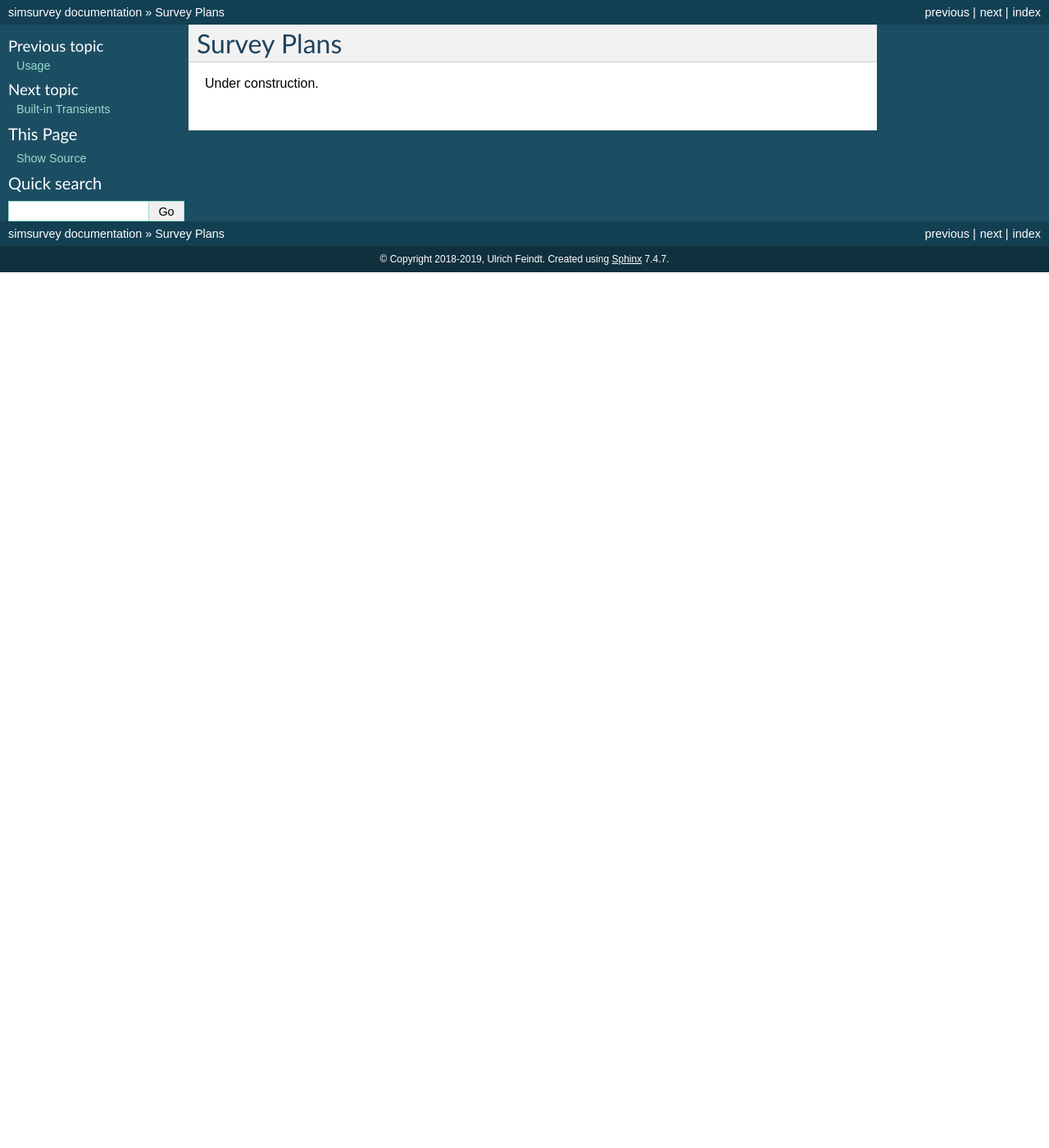
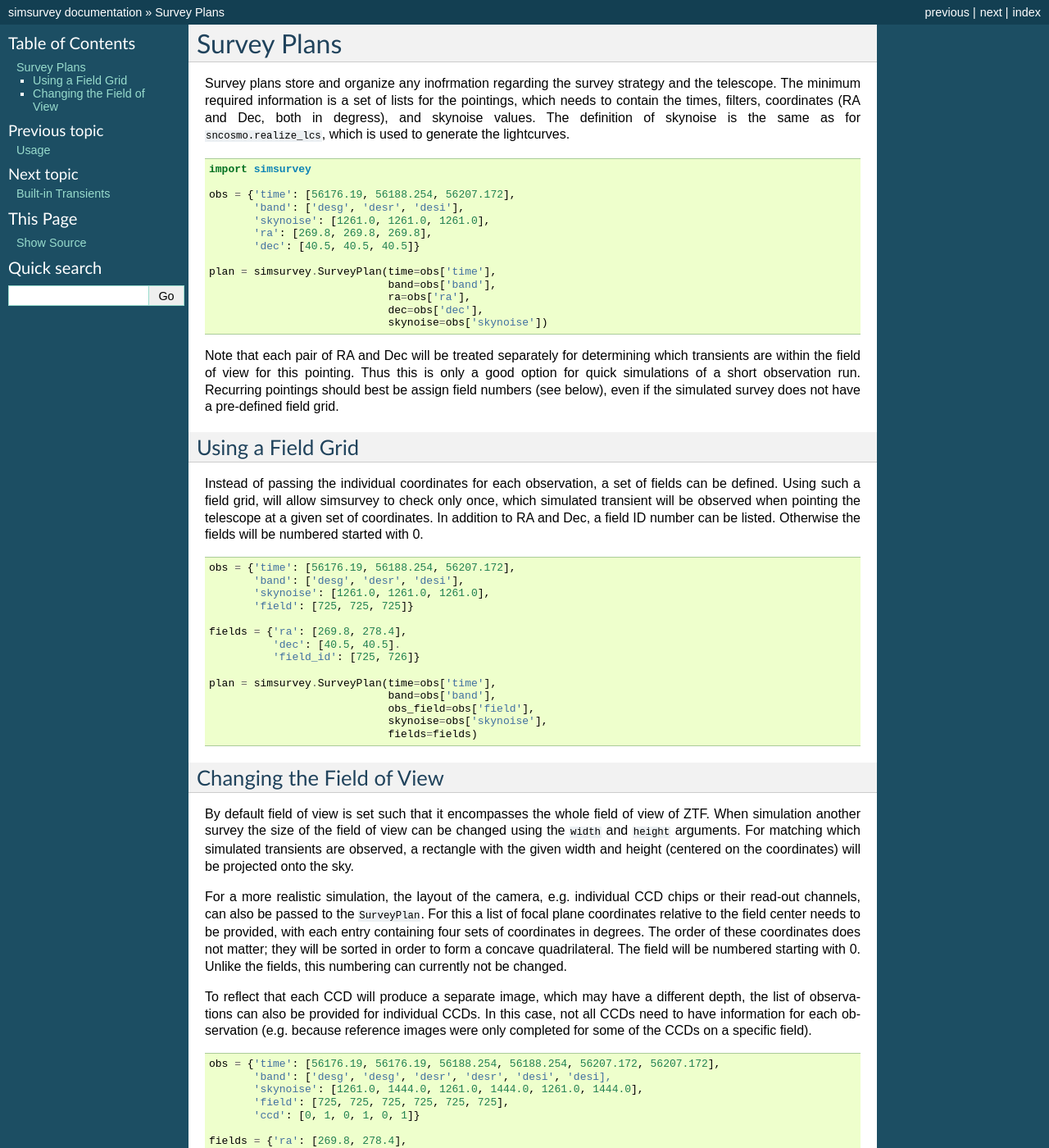
Before and after one commit to ZwickyTransientFacility/simsurvey, a Sphinx documentation site: the page built from docs/surveyplan.rst, in a window 1280 px wide and 1400 px high. Shown: the whole window at 82% size. Built offline with Sphinx 7.4.7, drawn with Linux system fonts in a browser that asks for light colours; some of the changed text lies outside the part shown.

Commit message:
survey plan documentation

```diff
--- a/docs/surveyplan.rst
+++ b/docs/surveyplan.rst
@@ -2,4 +2,112 @@
 Survey Plans
 ************
 
-Under construction.
+Survey plans store and organize any inofrmation regarding the survey
+strategy and the telescope.  The minimum required information is a set
+of lists for the pointings, which needs to contain the times, filters,
+coordinates (RA and Dec, both in degress), and skynoise values. The
+definition of skynoise is the same as for ``sncosmo.realize_lcs``,
+which is used to generate the lightcurves.
+
+::
+
+   import simsurvey
+
+   obs = {'time': [56176.19, 56188.254, 56207.172],
+          'band': ['desg', 'desr', 'desi'],
+          'skynoise': [1261.0, 1261.0, 1261.0],
+	  'ra': [269.8, 269.8, 269.8],
+	  'dec': [40.5, 40.5, 40.5]}
+
+   plan = simsurvey.SurveyPlan(time=obs['time'],
+                               band=obs['band'],
+			       ra=obs['ra'],
+			       dec=obs['dec'],
+                               skynoise=obs['skynoise'])
+
+Note that each pair of RA and Dec will be treated separately for
+determining which transients are within the field of view for this
+pointing. Thus this is only a good option for quick simulations of a
+short observation run. Recurring pointings should best be assign field
+numbers (see below), even if the simulated survey does not have a
+pre-defined field grid.
+
+Using a Field Grid
+==================
+
+Instead of passing the individual coordinates for each observation, a
+set of fields can be defined. Using such a field grid, will allow
+simsurvey to check only once, which simulated transient will be
+observed when pointing the telescope at a given set of coordinates. In
+addition to RA and Dec, a field ID number can be listed. Otherwise the
+fields will be numbered started with 0.
+
+::
+
+   obs = {'time': [56176.19, 56188.254, 56207.172],
+          'band': ['desg', 'desr', 'desi'],
+          'skynoise': [1261.0, 1261.0, 1261.0],
+	  'field': [725, 725, 725]}
+
+   fields = {'ra': [269.8, 278.4],
+             'dec': [40.5, 40.5].
+	     'field_id': [725, 726]}
+
+   plan = simsurvey.SurveyPlan(time=obs['time'],
+                               band=obs['band'],
+			       obs_field=obs['field'],
+                               skynoise=obs['skynoise'],
+                               fields=fields)
+
+
+Changing the Field of View
+==========================
+
+By default field of view is set such that it encompasses the whole
+field of view of ZTF. When simulation another survey the size of the
+field of view can be changed using the ``width`` and ``height``
+arguments. For matching which simulated transients are observed, a
+rectangle with the given width and height (centered on the
+coordinates) will be projected onto the sky.
+
+For a more realistic simulation, the layout of the camera,
+e.g. individual CCD chips or their read-out channels, can also be
+passed to the ``SurveyPlan``. For this a list of focal plane
+coordinates relative to the field center needs to be provided, with
+each entry containing four sets of coordinates in degrees. The order
+of these coordinates does not matter; they will be sorted in order to
+form a concave quadrilateral. The field will be numbered starting
+with 0. Unlike the fields, this numbering can currently not be
+changed.
+
+To reflect that each CCD will produce a separate image, which may have
+a different depth, the list of observations can also be provided for
+individual CCDs. In this case, not all CCDs need to have information
+for each observation (e.g. because reference images were only
+completed for some of the CCDs on a specific field).
+
+::
+
+   obs = {'time': [56176.19, 56176.19, 56188.254, 56188.254, 56207.172, 56207.172],
+          'band': ['desg', 'desg', 'desr', 'desr', 'desi', 'desi],
+          'skynoise': [1261.0, 1444.0, 1261.0, 1444.0, 1261.0, 1444.0],
+	  'field': [725, 725, 725, 725, 725, 725],
+	  'ccd': [0, 1, 0, 1, 0, 1]}
+
+   fields = {'ra': [269.8, 278.4],
+             'dec': [40.5, 40.5].
+	     'field_id': [725, 726]}
+
+   ccds = [[[-1., -1.],   [-0.1, -1.], [-0.1, -0.1], [-1, -0.1]],
+           [[0.1, -1.],   [1., -1.],   [1., -0.1],   [0.1, -0.1]],
+	   [[-1., 0.1],   [-0.1, 0.1], [-0.1, 1.],   [-1, 1.]],
+	   [[0.1., 0.1.], [1., 0.1.],  [1., 1.],     [0.1, 1.]]]
+
+
+   plan = simsurvey.SurveyPlan(time=obs['time'],
+                               band=obs['band'],
+			       obs_field=obs['field'],,
+			       obs_ccd=obs['ccd']
+                               skynoise=obs['skynoise'],
+                               fields=fields,
+			       ccds=cdds)
```
